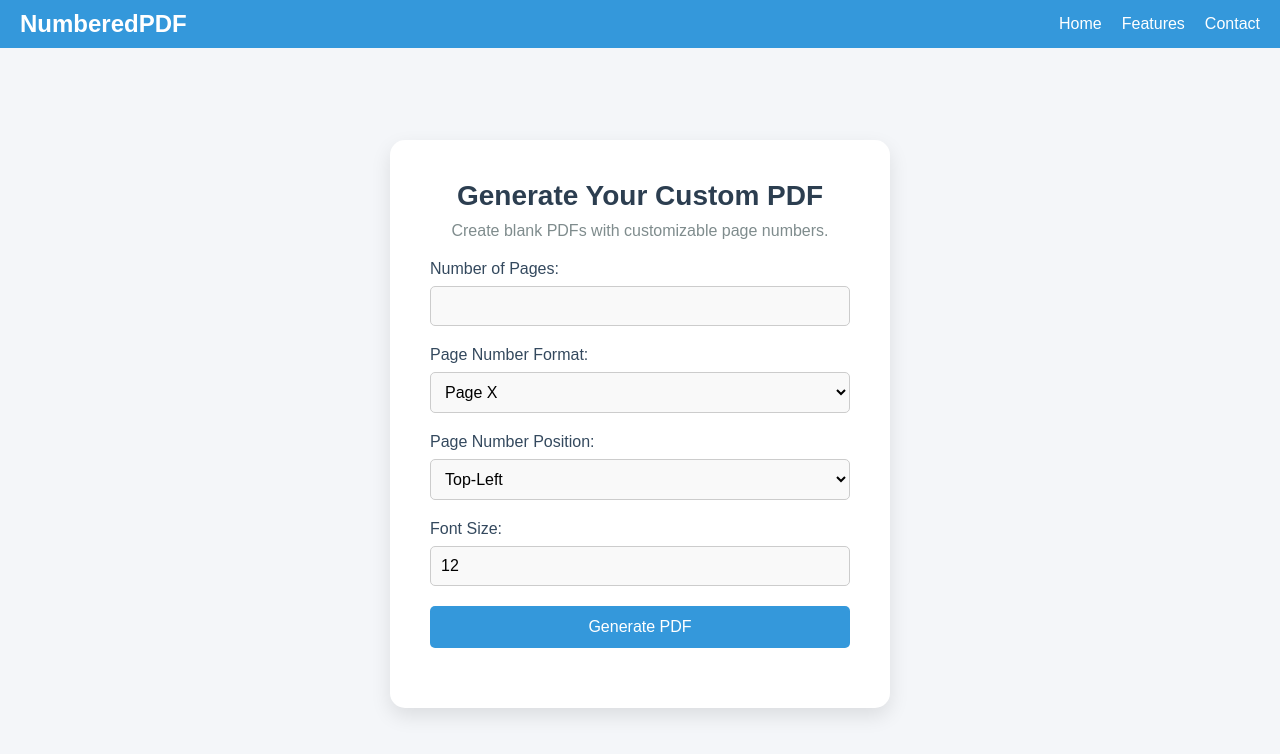
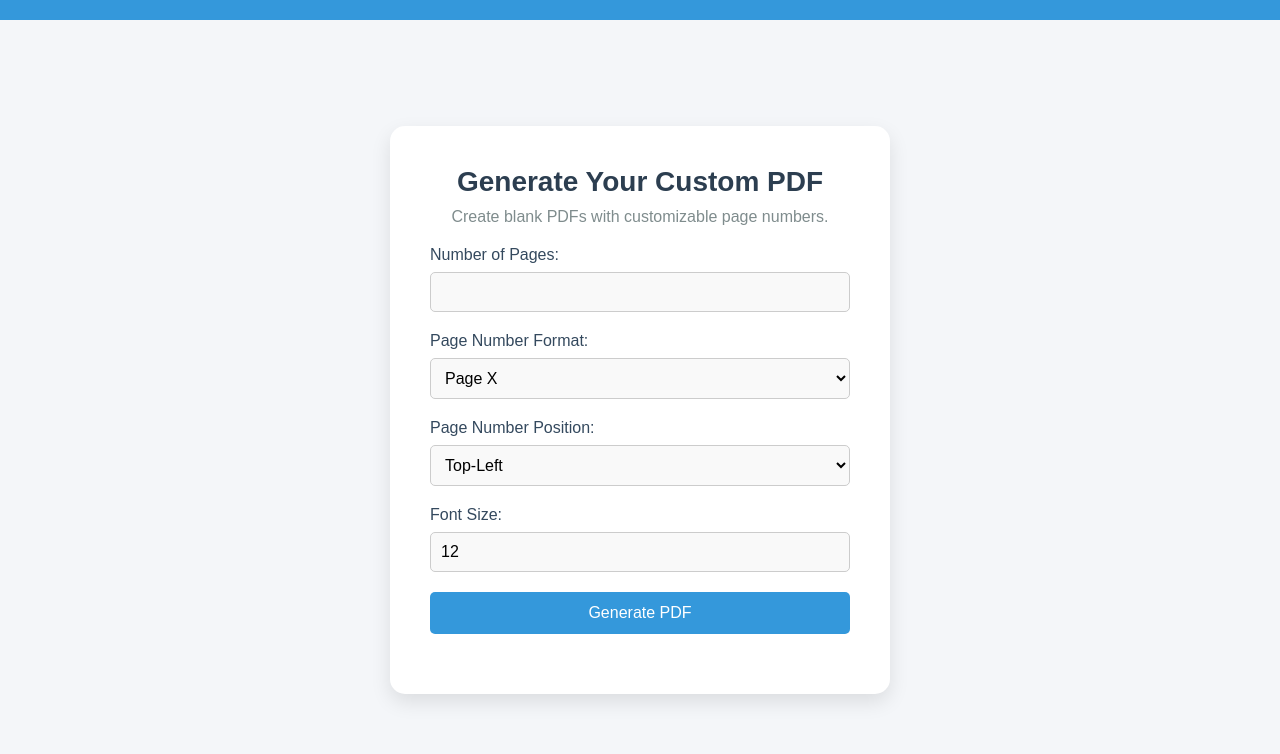
Before and after one commit to kumar-karan/NumberedPDF, a plain HTML site: page index.html in a window 1280 px wide. Drawn offline with nearby package versions, Linux system fonts and the light colour scheme.

Commit message:
Update index.html

```diff
--- a/index.html
+++ b/index.html
@@ -10,16 +10,7 @@
   </head>
   <body>
     <header>
-      <nav>
-        <div class="container">
-          <h1><a href="#">NumberedPDF</a></h1>
-          <ul>
-            <li><a href="#">Home</a></li>
-            <li><a href="#features">Features</a></li>
-            <li><a href="#contact">Contact</a></li>
-          </ul>
-        </div>
-      </nav>
+
     </header>
 
     <div class="container">
```
